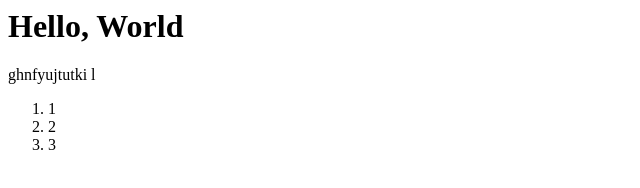
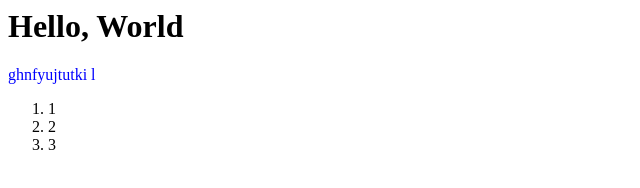
Before and after one commit to meathook-prog/HTML-tutorial, a plain HTML site: page index.html in a window 1280 px wide. Shown: the full height of the page, 0-640 px from the left. Drawn offline with Linux system fonts and the light colour scheme.

Commit message:
Update index.html

```diff
--- a/index.html
+++ b/index.html
@@ -8,7 +8,7 @@
       <h1>
         Hello, World
       </h1>
-<p>ghnfyujtutki l</p>
+<p style="color: blue;">ghnfyujtutki l</p>
 
       <ol>
         <li>
```
